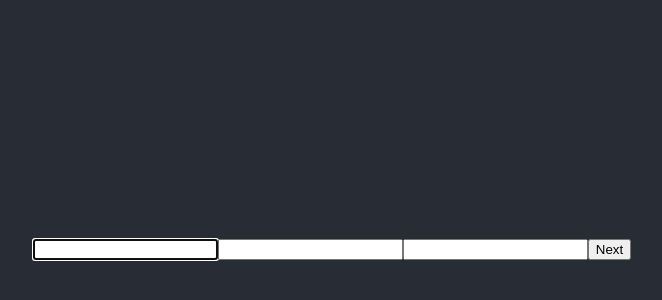
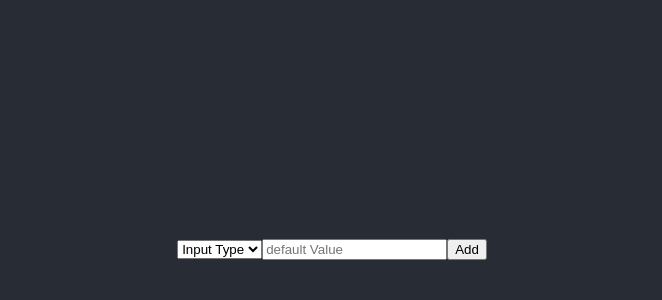
Before and after one commit to DmitriiKob/WebDev, a React (Create React App) app in the folder reactles/: page / in a window 1280 px wide. Shown: the part 156-456 px from the top of the page, without its empty margins (308-970 px from the left). Built offline with nearby package versions, Linux system fonts and the light colour scheme.

Commit message:
Form_Generation

```diff
--- a/reactles/src/App.js
+++ b/reactles/src/App.js
@@ -15,6 +15,8 @@ import Counter from './Counter';
 import Pointer from './Pointer';
 // import InputWord from './InputWord';
 import FormFocus from './FormFocus';
+import TimeClick from './TImeClick';
+import FormGenerator from './FormGenerator';
 function App() {
   const [text, setText] = useState('Lorem ipsum, dolor sit amet consectetur adipisicing elit. Porro est fugit corporis laborum eos quos! Vel, voluptas error laborum iure aliquam quae, ratione, alias optio accusantium eum sint corporis porro?')
   console.log(1)
@@ -36,7 +38,9 @@ function App() {
       {/* <Counter /> */}
       {/* <Pointer /> */}
       {/* <InputWord /> */}
-      <FormFocus/>
+      {/* <FormFocus/> */}
+      {/* <TimeClick /> */}
+      <FormGenerator/>
       </header>
     {console.log(2)}
     </div>
--- /dev/null
+++ b/reactles/src/FormGenerator.jsx
@@ -0,0 +1,33 @@
+import { useState, useEffect, useRef } from "react";
+
+const FormGenerator = () => {
+    const [activeType, setActiveType] = useState('')
+    const [defaultValue, setDefaultValue] = useState('')
+    const [inputList, setInputList] = useState([])
+    const add = () =>{
+        setInputList(prev=>[...prev, {type:activeType, value:defaultValue}])
+        setActiveType('')
+        setDefaultValue('')
+    }
+    return(
+        <div>
+        <div>
+            <select onChange={(event)=>setActiveType(event.target.value)}>
+                <option value="">Input Type</option>
+                <option value="text">Text</option>
+                <option value="number">Number</option>
+                <option value="Email">Email</option>
+                <option value="password">password</option>
+            </select>
+            <input type="text" placeholder="default Value" onChange={(event)=>setDefaultValue(event.target.value)}/>
+            <button onClick={add}>Add</button>
+        </div>
+        <div>
+            {activeType}
+            {defaultValue}
+        </div>
+        </div>
+    )
+}
+
+export default FormGenerator
--- /dev/null
+++ b/reactles/src/TImeClick.jsx
@@ -0,0 +1,38 @@
+import { useState, useRef } from "react";
+
+const TimeClick = () => {
+    const [click, setClick] = useState(0)
+    const btnRef = useRef(0)
+
+    const refBestScore = useRef(0)
+    const onClick = () => {
+        if(click === 0){
+            setClick(1)
+            setTimeout(()=>{
+                setClick(2)
+            }, 1000)
+        }
+        if(click === 1){
+            btnRef.current = btnRef.current + 1
+        }
+        if(click === 2){
+            alert(btnRef.current)
+        }
+        if(btnRef.current > refBestScore.current){
+            refBestScore.current = btnRef.current
+        }
+    }
+    const onReset = () => {
+        setClick(0)
+        btnRef.current = 0
+    }
+    return (
+        <div>
+        <button type="button" onClick={onClick}>Click</button>
+        <button type="button" onClick={onReset}>Reset</button>
+        <p>{btnRef.current}</p>
+        <p>Best Score: {refBestScore.current}</p>
+        </div>
+    )
+}
+export default TimeClick
```
